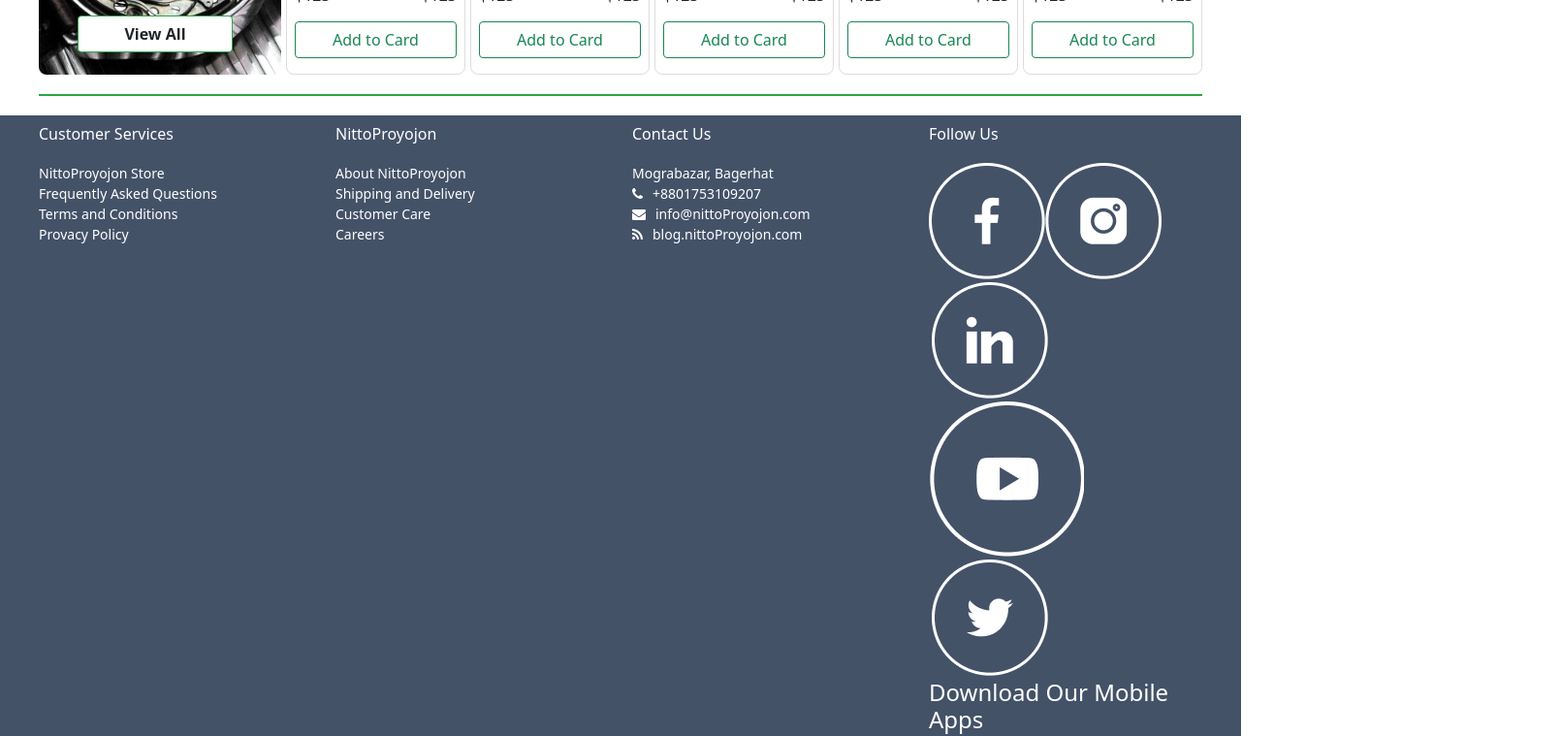
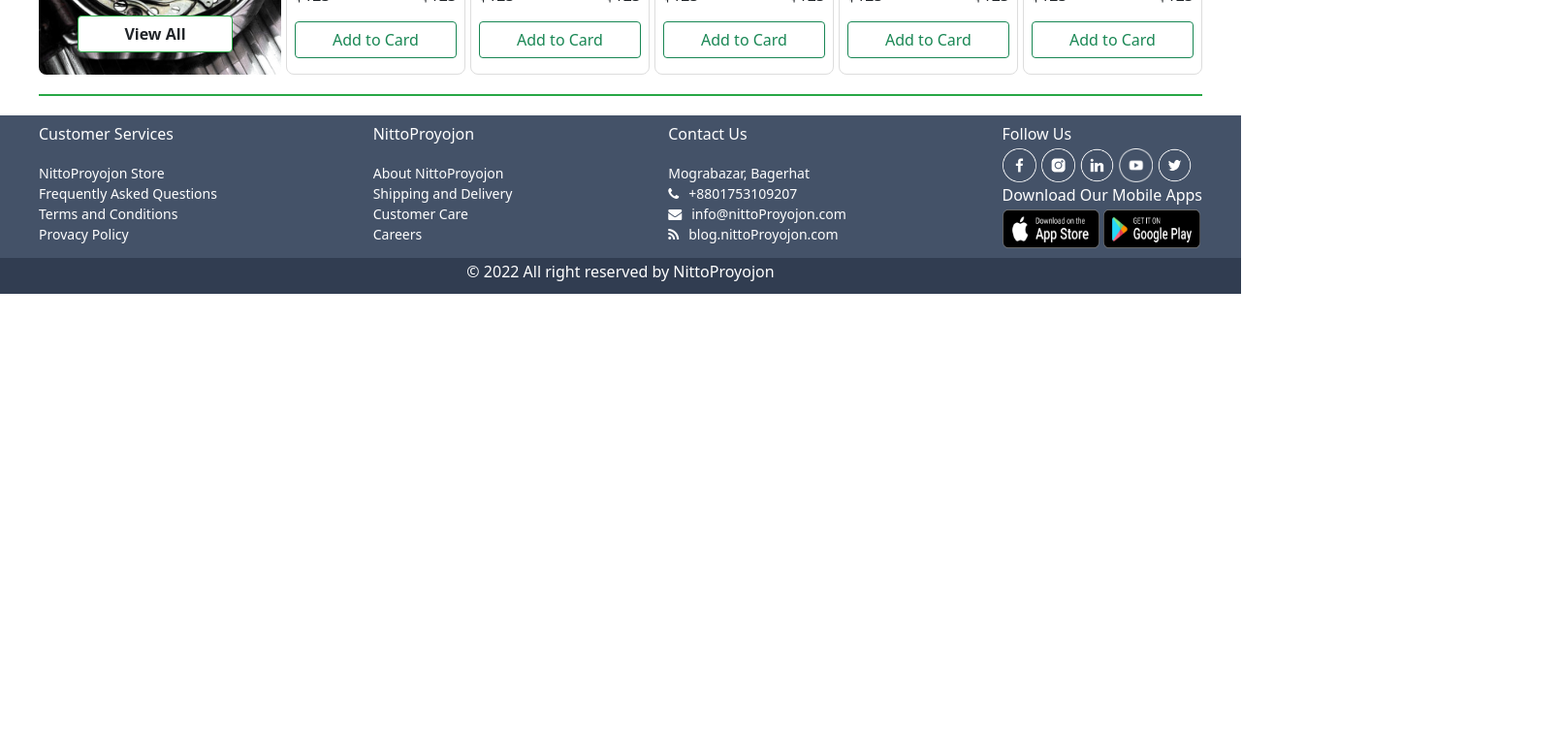
Before and after one commit to nurislammridha/nittoProyojonWeb, a React (Create React App) app: page / in a window 1280 px wide. Shown: the part 3040-3799 px from the top of the page at 97% size, 1610 px wide, since content can reach past the window. After the commit the page ends 3343 px from the top, so only its background shows below. Built offline with nearby package versions, Linux system fonts and the light colour scheme.

Commit message:
Footer page totally complete

```diff
--- a/src/App.js
+++ b/src/App.js
@@ -405,8 +405,8 @@ function App() {
       </div>
       <div className="footer">
         <div className="footer_top">
-          <div className="row">
-            <div className="col-sm-3">
+          {/* <div className="row"> */}
+          <div className="">
             <ul>
               <li>
                 <h6>Customer Services</h6>
@@ -425,7 +425,7 @@ function App() {
               </li>
             </ul>
           </div>
-            <div className="col-sm-3">
+          <div className="">
             <ul>
               <li>
                 <h6>NittoProyojon</h6>
@@ -444,7 +444,7 @@ function App() {
               </li>
             </ul>
           </div>
-            <div className="col-sm-3">
+          <div className="">
             <ul>
               <li>
                 <h6>Contact Us</h6>
@@ -467,25 +467,40 @@ function App() {
               </li>
             </ul>
           </div>
-            <div className="col-sm-3">
+          <div className="">
             <h6 className="follow_us">Follow Us</h6>
             <div className="social_icon">
+              <a>
                 <img src={facebook} />
+              </a>
+              <a>
                 <img src={instagram} />
+              </a>
+              <a>
                 <img src={linkedin} />
+              </a>
+              <a>
                 <img src={youtube} />
+              </a>
+              <a>
                 <img src={twitter} />
+              </a>
             </div>
-              <h4 className="follow_us">Download Our Mobile Apps</h4>
+            <h6 className="follow_us mt-1">Download Our Mobile Apps</h6>
             <div className="app_store">
+              <a>
                 <img src={appStore} />
+              </a>
+              <a>
+                {" "}
                 <img src={googlePlay} />
+              </a>
             </div>
           </div>
-          </div>
+          {/* </div> */}
         </div>
         <div className="footer_bottom">
-          <h6 className="text-center text-muted">
+          <h6 className="text-center">
             <span className="text-center">
               &copy; 2022 All right reserved by NittoProyojon
             </span>
--- a/src/asset/css/main.css
+++ b/src/asset/css/main.css
@@ -302,6 +302,10 @@
   padding-left: 40px;
   padding-right: 40px;
   padding-top: 10px;
+  padding-bottom: 10px;
+  display: flex;
+  flex-direction: row;
+  justify-content: space-between;
 }
 .footer_top ul {
   list-style: none;
@@ -330,5 +334,31 @@
   color: #fff;
   margin-bottom: 20px;
 }
+.footer_top .social_icon a {
+  margin-right: 5px;
+  cursor: pointer;
+}
+.footer_top .social_icon img:hover {
+  transform: scale(1.2);
+}
+.footer_top .social_icon img {
+  width: 35px;
+  height: 35px;
+}
+.follow_us {
+  margin-bottom: 5px;
+}
+.app_store a {
+  cursor: pointer;
+}
+.app_store img {
+  width: 100px;
+  height: 40px;
+}
+.footer_bottom {
+  background-color: #313d51;
+  color: #fff;
+  padding: 5px 0px;
+}
 .body {
 }
```
Lines whose indentation alone changed are shown as unchanged.
